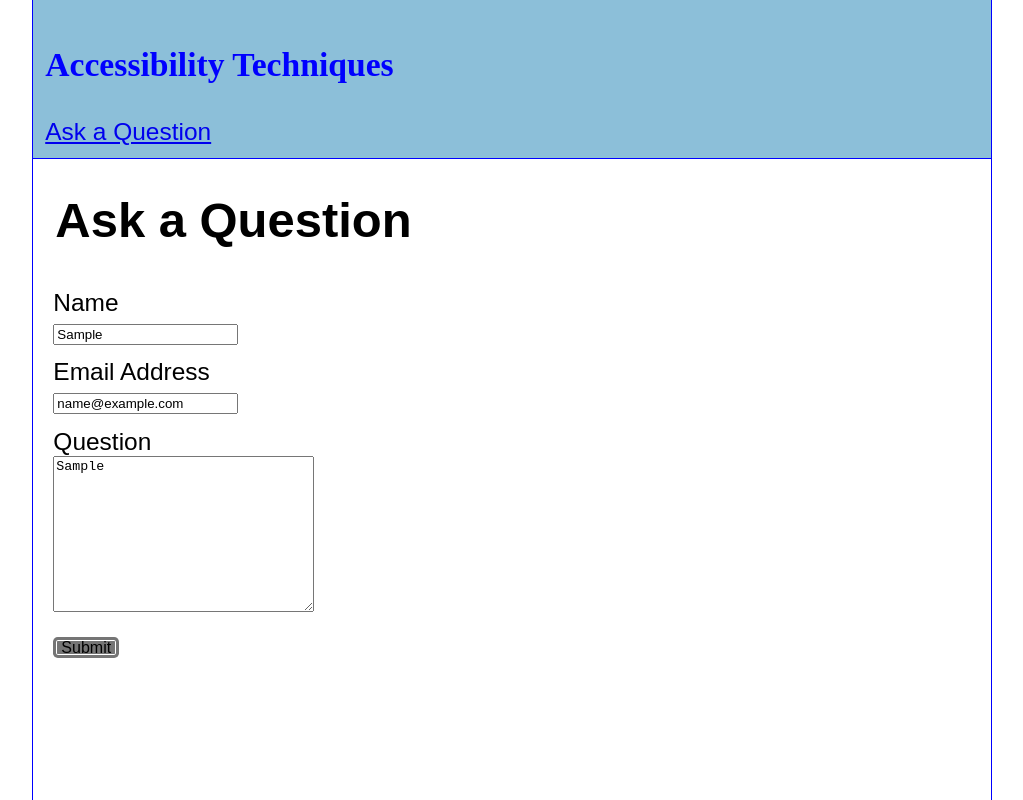
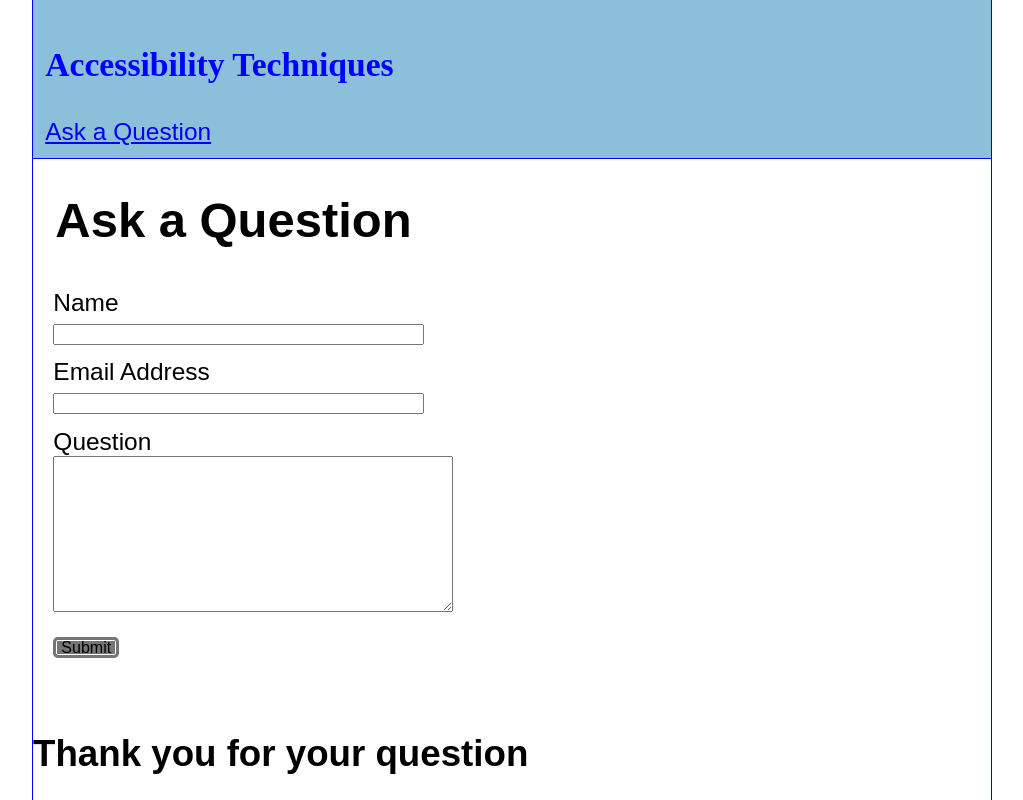
Before and after one commit to extra808/e28, a Vue app in the folder p4/: page /question in a window 1280 px wide. Both pictures are taken after typing "Sample", "name@example.com", "Sample" into the empty fields and a click on the input "Submit". Shown: the top 800 px of the page, without its empty margins (128-1151 px from the left). Built offline with nearby package versions, Linux system fonts and the light colour scheme.

Commit message:
Add form submission to Vuex store

```diff
--- a/p4/src/components/pages/QuestionPage.vue
+++ b/p4/src/components/pages/QuestionPage.vue
@@ -1,40 +1,41 @@
 <template>
 	<main>
-		<form action method='post' @submit.prevent='questionSubmit'>
+		<div>
+			<form action method='post' novalidate @submit.prevent='questionSubmit'>
 				<fieldset>
 					<legend>
 						<h1>Ask a Question</h1>
 					</legend>
 					<div>
 						<label for='qname'>Name</label>
-					<input type='text' name='name' id='qname' autocomplete='name' v-model.lazy='name' />
+						<input type='text' name='name' id='qname' autocomplete='name' v-model.lazy='q.name' />
 					</div>
 					<div>
-					<label for='qemail' :class='{ "form-input-error": $v.email.$error }'>
+						<label for='qemail' :class='{ "form-input-error": $v.q.email.$error }'>
 							Email Address
-						<span v-if='$v.email.$error'>is required</span>
+							<span v-if='$v.q.email.$error'>is required</span>
 						</label>
 						<input
 							type='email'
 							name='email'
 							id='qemail'
 							autocomplete='email'
-						:class='{ "form-input-error": $v.email.$error }'
-						v-model.lazy='$v.email.$model'
+							:class='{ "form-input-error": $v.q.email.$error }'
+							v-model.lazy='$v.q.email.$model'
 						/>
 					</div>
 					<div>
-					<label for='qquestion' :class='{ "form-input-error": $v.question.$error }'>
+						<label for='qquestion' :class='{ "form-input-error": $v.q.question.$error }'>
 							Question
-						<span v-if='$v.question.$error'>is required, at least 4 letters</span>
+							<span v-if='$v.q.question.$error'>is required, at least 4 letters</span>
 						</label>
 						<textarea
 							name='question'
 							id='qquestion'
 							cols='30'
 							rows='10'
-						:class='{ "form-input-error": $v.question.$error }'
-						v-model.lazy='$v.question.$model'
+							:class='{ "form-input-error": $v.q.question.$error }'
+							v-model.lazy='$v.q.question.$model'
 						></textarea>
 					</div>
 					<div>
@@ -47,21 +48,69 @@
 				:aria-hidden='!hasErrors'
 				aria-live='polite'
 			>Please check input fields for errors and try again.</div>
+		</div>
+		<div class='question-thanks' :aria-hidden='lastQuestionEmail' aria-live='polite'>
+			<h2>Thank you for your question</h2>
+		</div>
+		<div class='question' :aria-hidden='lastQuestionEmail'>
+			<p>
+				<span class='last-question-label'>Date</span>
+				{{ lastQuestionDate }}
+			</p>
+			<p v-if='lastQuestion.name'>
+				<span class='last-question-label'>Name</span>
+				{{ lastQuestion.name }}
+			</p>
+			<p>
+				<span class='last-question-label'>Email</span>
+				{{ lastQuestion.email }}
+			</p>
+			<p class='last-question-label'>Question</p>
+			<p class='show-question'>{{ lastQuestion.question }}</p>
+		</div>
 	</main>
 </template>
 
 <script>
 import { required, email, minLength } from 'vuelidate/lib/validators';
 
+const qTemplate = {
+	name: '',
+	email: '',
+	question: ''
+};
+
 export default {
 	name: 'QuestionPage',
 	data() {
 		return {
+			lastQuestion: {},
+			q: {
 				name: '',
 				email: '',
-			question: '',
+				question: ''
+			},
 			hasErrors: false
 		};
+	},
+	computed: {
+		lastQuestionEmail() {
+			return !this.lastQuestion.email;
+		},
+		lastQuestionDate() {
+			if (!this.lastQuestionEmail) {
+				const options = {
+					year: 'numeric',
+					month: 'long',
+					day: 'numeric',
+					hour: 'numeric',
+					minute: 'numeric'
+				};
+				return this.lastQuestion.date.toLocaleDateString('en-US', options);
+			} else {
+				return '';
+			}
+		}
 	},
 	methods: {
 		questionSubmit() {
@@ -70,11 +119,18 @@ export default {
 				this.hasErrors = true;
 			} else {
 				// submit
+				this.$store.dispatch('setQuestionData', this.q);
+				// reset
+				this.$v.$reset();
 				this.hasErrors = false;
+				this.q = qTemplate;
+				// retrieve submitted question
+				this.lastQuestion = this.$store.getters.getLastQuestion;
 			}
 		}
 	},
 	validations: {
+		q: {
 			email: {
 				required,
 				email
@@ -82,6 +138,7 @@ export default {
 			question: {
 				required,
 				minLength: minLength(4)
+			}
 		}
 	}
 };
@@ -114,12 +171,33 @@ textarea,
 	margin-bottom: 1em;
 }
 
+textarea,
+input[type='text'],
+input[type='email'] {
+	width: 100%;
+	max-width: 50ch;
+}
+
 .global-error {
 	color: var(--color-error);
 }
 
-.global-error[aria-hidden] {
+.global-error[aria-hidden],
+.question-thanks[aria-hidden],
+.question[aria-hidden] {
 	visibility: hidden;
+}
+
+.last-question-label {
+	font-weight: 700;
+}
+
+span.last-question-label {
+	display: inline-block;
+	min-width: 6ch;
+}
+.show-question {
+	white-space: pre-wrap;
 }
 
 input[type='submit'] {
--- a/p4/src/store/index.js
+++ b/p4/src/store/index.js
@@ -8,6 +8,7 @@ export default new Vuex.Store({
 	state: {
 		errored: false,
 		postdata: {},
+		questionData: [],
 		taglist: []
 	},
 	mutations: {
@@ -16,6 +17,9 @@ export default new Vuex.Store({
 		},
 		setPostData(state, payload) {
 			state.postdata = payload;
+		},
+		setQuestionData(state, payload) {
+			state.questionData.push(payload);
 		},
 		setTagList(state, payload) {
 			// derived from loadCategories in zipfoods
@@ -42,6 +46,10 @@ export default new Vuex.Store({
 					// always executed
 				});
 
+		},
+		setQuestionData(context, question) {
+			question.date = new Date();
+			context.commit('setQuestionData', question);
 		}
 	},
 	getters: {
@@ -62,6 +70,9 @@ export default new Vuex.Store({
 		},
 		getPostsIndexById: (state) => (id) => {
 			return state.postdata.posts_index[id];
+		},
+		getLastQuestion: (state) => {
+			return state.questionData[state.questionData.length - 1];
 		}
 	}
 })
```
Also changed, not shown: 1 other file (tests, documents, lock files or other folders). Lines whose indentation alone changed are shown as unchanged.
